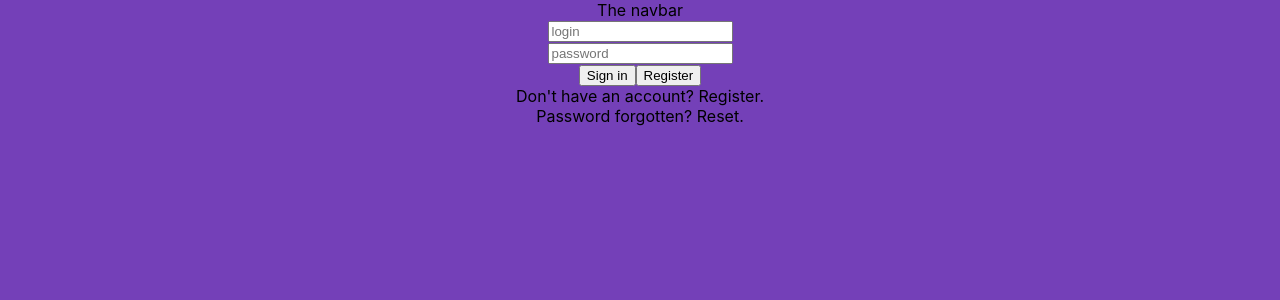
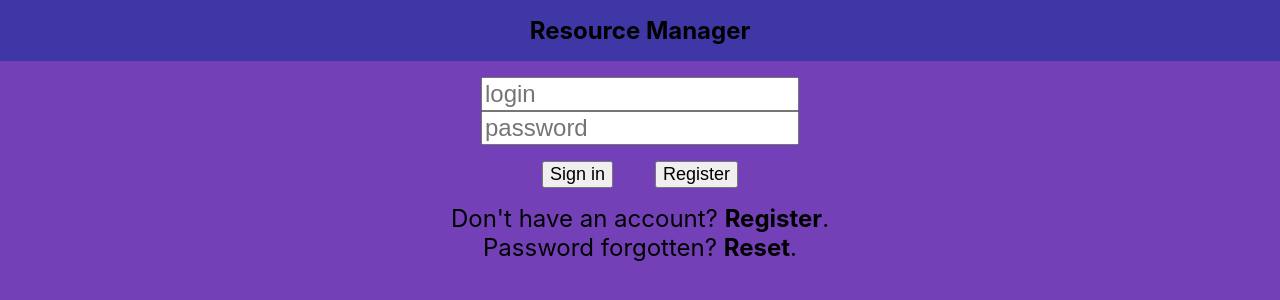
Before and after one commit to Zuretto/resource-manager, a React (Create React App) app in the folder resource-manager-frontend/: page / in a window 1280 px wide. Shown: the top 300 px of the page. Built offline with nearby package versions, Linux system fonts and the light colour scheme.

Commit message:
front-end: add styling

```diff
--- a/resource-manager-frontend/src/app/App.css
+++ b/resource-manager-frontend/src/app/App.css
@@ -1,5 +1,13 @@
 .App {
     text-align: center;
+    margin-left: 10%;
+    margin-right: 10%;
+
+    font-size: 24px;
+}
+
+.link {
+    font-weight: bold;
 }
 
 .App-logo {
@@ -29,9 +37,6 @@
 }
 
 body {
-  margin-left: 10%;
-  margin-right: 10%;
-
     background-color: #7440b8;
 }
 
@@ -53,3 +58,12 @@ body {
     color: darkred;
     font-weight: 600;
 }
+
+.navbar {
+    background-color: #4037a6;
+    padding-top: 16px;
+    padding-bottom: 16px;
+    font-size: 24px;
+    margin-bottom: 16px;
+    text-align: center;
+}
--- a/resource-manager-frontend/src/app/App.js
+++ b/resource-manager-frontend/src/app/App.js
@@ -1,5 +1,5 @@
 import './App.css';
-import { BrowserRouter, Route, Routes } from "react-router-dom";
+import { BrowserRouter, Route, Routes, Link } from "react-router-dom";
 import ResourcesList from "../resource/ResourcesList";
 import LoginForm from "../auth/LoginForm";
 import RegisterForm from "../auth/RegisterForm";
@@ -13,10 +13,21 @@ function App() {
     const statusMessage = useSelector((state) => state.statusMessage);
     const errorMessage = useSelector((state) => state.errorMessage);
 
+    const isLoggedIn = useSelector((state) => state.isLoggedIn);
+    const loginOfLoggedInUser = useSelector((state) => state.userLogin);
+
     return (
+        <BrowserRouter>
+            <div className="navbar">
+                {
+                    isLoggedIn
+                        ? <Link className="link" to={`/resources/${loginOfLoggedInUser}`}> Resource Manager </Link>
+                        : <Link className="link" to='/'> Resource Manager </Link>
+
+                }
+            </div>
             <div className="App">
-            <header>The navbar</header>
-            {/* TODO  the navigation component */}
+
                 {
                     statusMessage
                         ? (<p className="status--paragraph"> {statusMessage} </p>)
@@ -27,7 +38,6 @@ function App() {
                         ? (<p className="error--paragraph"> {errorMessage} </p>)
                         : ''
                 }
-            <BrowserRouter>
                 <Routes>
                     <Route path="/" element={<LoginForm/>}/>
                     <Route path="/register-form" element={<RegisterForm/>}/>
@@ -37,8 +47,9 @@ function App() {
                     <Route path="/resources/:userName/create-resource" element={<CreateResourceForm/>}/>
                     <Route path="/resources/:userName/resource/:resourceName" element={<EditResource/>}/>
                 </Routes>
+            </div>
         </BrowserRouter>
-        </div>
+
     );
 }
 
--- a/resource-manager-frontend/src/auth/AuthStyles.css
+++ b/resource-manager-frontend/src/auth/AuthStyles.css
@@ -2,3 +2,13 @@
     display:flex;
     flex-direction: column;
 }
+
+.buttons--container {
+    display:flex;
+    flex-direction: row;
+    justify-content: center;
+    gap: 42px;
+
+    margin-top: 16px;
+    margin-bottom: 16px;
+}
--- a/resource-manager-frontend/src/auth/LoginForm.js
+++ b/resource-manager-frontend/src/auth/LoginForm.js
@@ -50,15 +50,15 @@ const LoginForm = () => {
             <label>
                 <input type="password" placeholder="password" ref={passwordInputRef}></input>
             </label>
-            <span>
+            <span className="buttons--container">
                 <button onClick={() => performLogin()}> Sign in </button>
                 <button onClick={() => redirectToRegister()}> Register </button>
             </span>
             <span>
-                Don't have an account? <Link to='/register-form'>Register</Link>.
+                Don't have an account? <Link className="link"  to='/register-form'>Register</Link>.
             </span>
             <span>
-                Password forgotten? <Link to='/reset-password'>Reset</Link>.
+                Password forgotten? <Link className="link"  to='/reset-password'>Reset</Link>.
             </span>
         </div>
     );
--- a/resource-manager-frontend/src/auth/RegisterForm.js
+++ b/resource-manager-frontend/src/auth/RegisterForm.js
@@ -65,10 +65,10 @@ const RegisterForm = () => {
                 <button onClick={() => performRegister()}> Register </button>
             </span>
             <span>
-                <Link to='/'>Return to login</Link>.
+                <Link className="link"  to='/'>Return to login</Link>.
             </span>
             <span>
-                Password forgotten? <Link to='/reset-password'>Reset</Link>.
+                Password forgotten? <Link className="link"  to='/reset-password'>Reset</Link>.
             </span>
         </div>
     );
--- a/resource-manager-frontend/src/auth/ResetPasswordForm.js
+++ b/resource-manager-frontend/src/auth/ResetPasswordForm.js
@@ -67,10 +67,10 @@ const ResetPasswordForm = () => {
                 <button onClick={() => performRegister()}> Reset password </button>
             </span>
             <span>
-                <Link to='/'>Return to login</Link>.
+                <Link className="link"  to='/'>Return to login</Link>.
             </span>
             <span>
-                Password forgotten? <Link to='/reset-password'>Reset</Link>.
+                Password forgotten? <Link className="link"  to='/reset-password'>Reset</Link>.
             </span>
         </div>
     );
--- a/resource-manager-frontend/src/index.css
+++ b/resource-manager-frontend/src/index.css
@@ -11,3 +11,11 @@ code {
   font-family: source-code-pro, Menlo, Monaco, Consolas, 'Courier New',
     monospace;
 }
+
+input {
+  font-size: 24px;
+}
+
+button {
+  font-size: 18px;
+}
--- a/resource-manager-frontend/src/resource/EditResource.js
+++ b/resource-manager-frontend/src/resource/EditResource.js
@@ -159,6 +159,7 @@ const EditResource = () => {
     return (
         <Fragment>
             <h2>Resource {resourceName} of user {userName}</h2>
+            <span className="buttons--container">
                 {
                     isAllowedToEdit()
                         ? <button onClick={() => saveTheResourceToDatabase()}>Save the resource</button>
@@ -169,6 +170,7 @@ const EditResource = () => {
                         ? <button onClick={() => deleteResourceFromDatabase()}>Delete the resource</button>
                         : ''
                 }
+            </span>
             <div id="editorjs_id"></div>
         </Fragment>
     );
--- a/resource-manager-frontend/src/resource/ResourcesList.js
+++ b/resource-manager-frontend/src/resource/ResourcesList.js
@@ -26,7 +26,7 @@ const ResourcesList = () => {
     return (
         <>
             <h3> Resources of user: {userName} </h3>
-            <Link to='create-resource'><p className="add_new"> add new </p></Link>
+            <p className="add_new"><Link className="link" to='create-resource'> add new </Link></p>
             <div className="resources--row--header">
                 <p> image </p>
                 <p> name of resource </p>
```
Lines whose indentation alone changed are shown as unchanged.
